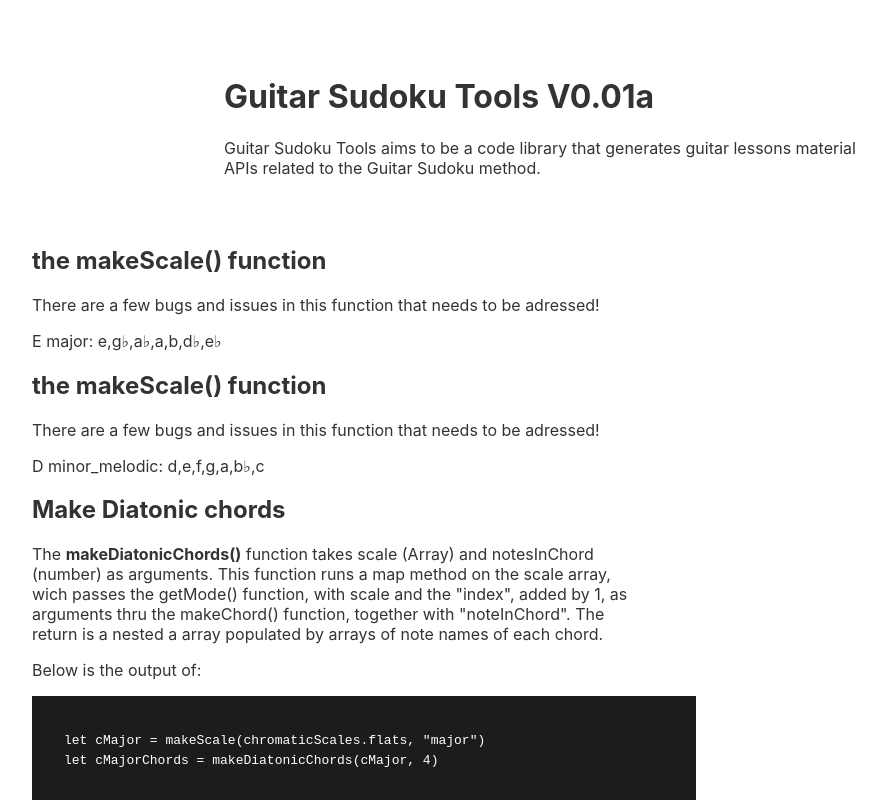
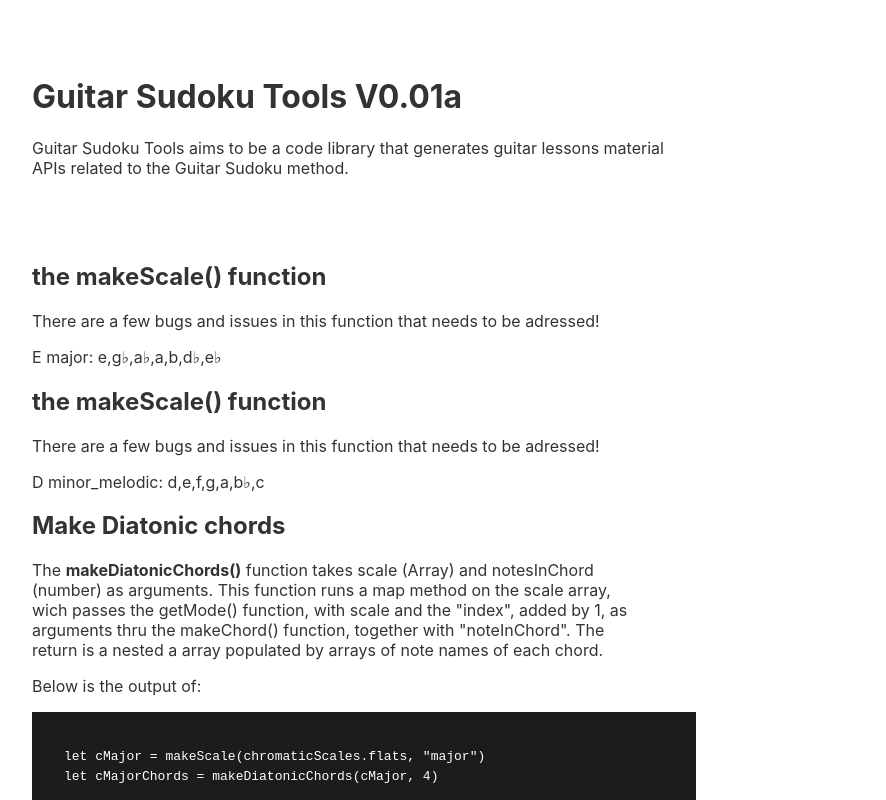
Before and after one commit to HEYROCKME/guitarSudoku, a Svelte app: page / in a window 1280 px wide. Shown: the top 800 px of the page, without its empty margins (96-982 px from the left). Built offline with nearby package versions, Linux system fonts and the light colour scheme.

Commit message:
style changes in header

```diff
--- a/src/App.svelte
+++ b/src/App.svelte
@@ -9,7 +9,9 @@ import MakeScale from './MakeScale.svelte'
 
 <header>
 	<h1>Guitar Sudoku Tools V0.01a</h1>
-	<span>Guitar Sudoku Tools aims to be a code library that generates guitar lessons material APIs related to the Guitar Sudoku method.</span>
+	<p>
+		<span id="intro">Guitar Sudoku Tools aims to be a code library that generates guitar lessons material APIs related to the Guitar Sudoku method.</span>
+	</p>
 </header>
 
 <main>
@@ -74,8 +76,11 @@ import MakeScale from './MakeScale.svelte'
  header {
 	padding: 3em;
 	margin: 0 auto;
+	width: 80vw;
+
+ }
+ header p {
 	width: 50vw;
-
  }
 
  main {
```
